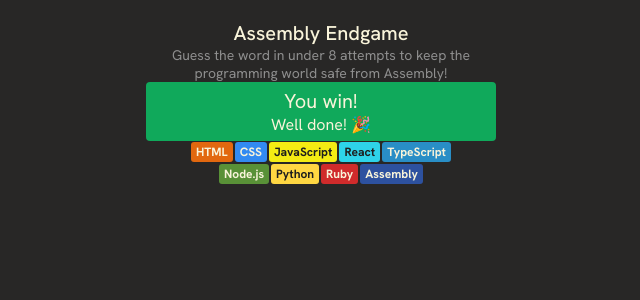
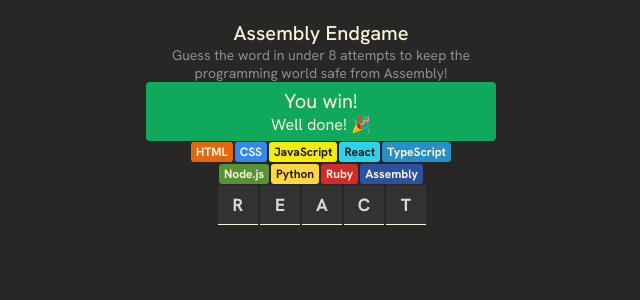
Before and after one commit to Mohammdamin-Sedaghat/Recat_Project_Bunk, a React (Vite) app in the folder Assembly-Endgame/: page / in a window 1280 px wide. Shown: the top 300 px of the page, without its empty margins (319-959 px from the left). Built offline with nearby package versions, Linux system fonts and the light colour scheme.

Commit message:
added currentwords

```diff
--- a/Assembly-Endgame/index.css
+++ b/Assembly-Endgame/index.css
@@ -70,3 +70,25 @@
     font-weight: bold;
     font-size: 0.75rem;
 }
+
+.currentWord {
+    max-width: 500px;
+    display: flex;
+    flex-wrap: wrap;
+    justify-content: center;
+}
+
+.letter {
+    background-color: #323232;
+    display: flex;
+    justify-content: center;
+    align-items: center;
+
+    height: 40px;
+    width: 40px;
+    margin-left: 2px;
+    border-bottom: 1px solid #F9F4DA;
+
+    font-size: 1.1rem;
+    font-weight: bold;
+}
--- a/Assembly-Endgame/src/App.jsx
+++ b/Assembly-Endgame/src/App.jsx
@@ -1,6 +1,8 @@
 import languages from "../languages.json"
+import { useState } from "react"
 
 export default function App() {
+  const [currentWords, setCurrentWord] = useState("React")
   const languageElments = languages.map((language, i) => {
     return (
       <span
@@ -9,6 +11,10 @@
       >
         {language.name}
       </span>)
+  })
+
+  const wordList = currentWords.toUpperCase().split("").map((letter, i) => {
+    return <span key={i} className="letter">{letter}</span>
   })
 
   return (
@@ -24,6 +30,9 @@
       <section className="languages">
         {languageElments}
       </section>
+      <section className="currentWord">
+        {wordList}
+      </section>
     </main>
   )
 }
```
